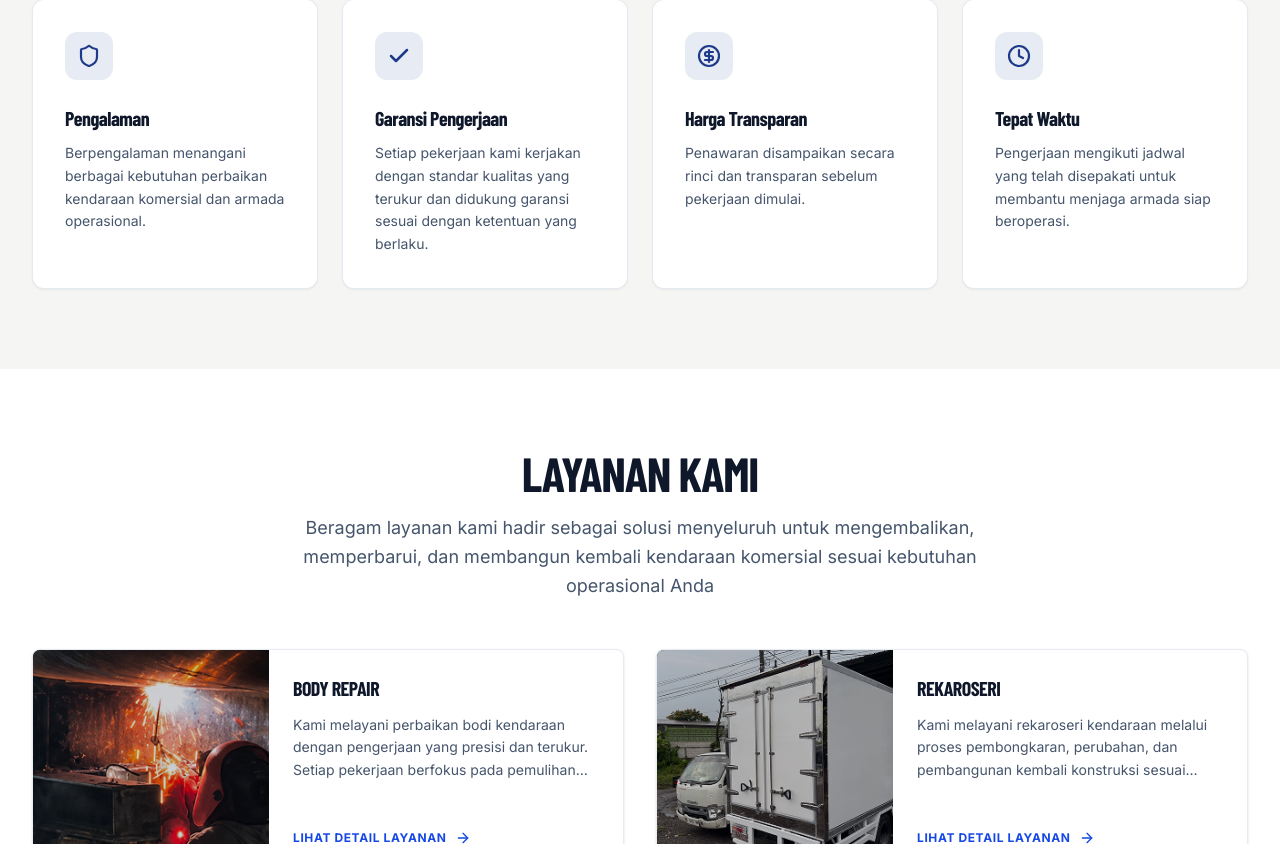
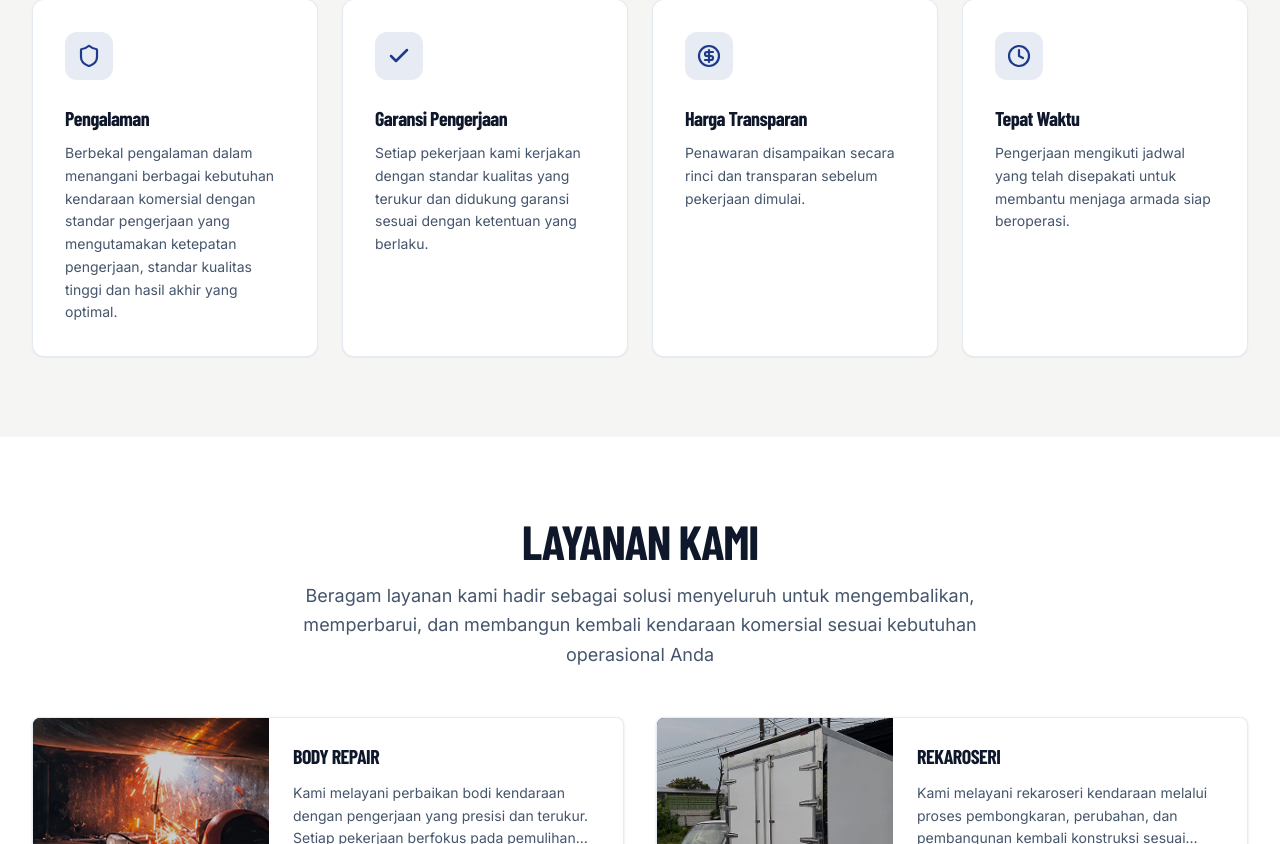
Before and after one commit to PerdanaMain/fe-compro-sidomulyo, a Next.js app: page / in a window 1280 px wide. Shown: the part 881-1725 px from the top of the page. Built offline with nearby package versions, Linux system fonts and the light colour scheme; no server answers; a web font is replaced by a local one.

Commit message:
chore: update experience description text in why-choose-us and value-props sections

```diff
--- a/src/components/sections/value-props.tsx
+++ b/src/components/sections/value-props.tsx
@@ -7,7 +7,7 @@ export function ValueProps() {
     {
       icon: <Shield className="w-6 h-6 stroke-[2.2]" />,
       title: "Pengalaman",
-      desc: "Berpengalaman menangani berbagai kebutuhan perbaikan kendaraan komersial dan armada operasional.",
+      desc: "Berbekal pengalaman dalam menangani berbagai kebutuhan kendaraan komersial dengan standar pengerjaan yang mengutamakan ketepatan pengerjaan, standar kualitas tinggi dan hasil akhir yang optimal.",
     },
     {
       icon: <Check className="w-6 h-6 stroke-[2.5]" />,
--- a/src/components/sections/why-choose-us.tsx
+++ b/src/components/sections/why-choose-us.tsx
@@ -14,7 +14,7 @@ const defaultReasons: ReasonItem[] = [
     icon: Award,
     title: "Pengalaman",
     description:
-      "Berpengalaman menangani berbagai kebutuhan perbaikan kendaraan komersial dan armada operasional."
+      "Berbekal pengalaman dalam menangani berbagai kebutuhan kendaraan komersial dengan standar pengerjaan yang mengutamakan ketepatan pengerjaan, standar kualitas tinggi dan hasil akhir yang optimal."
   },
   {
     icon: ShieldCheck,
```
